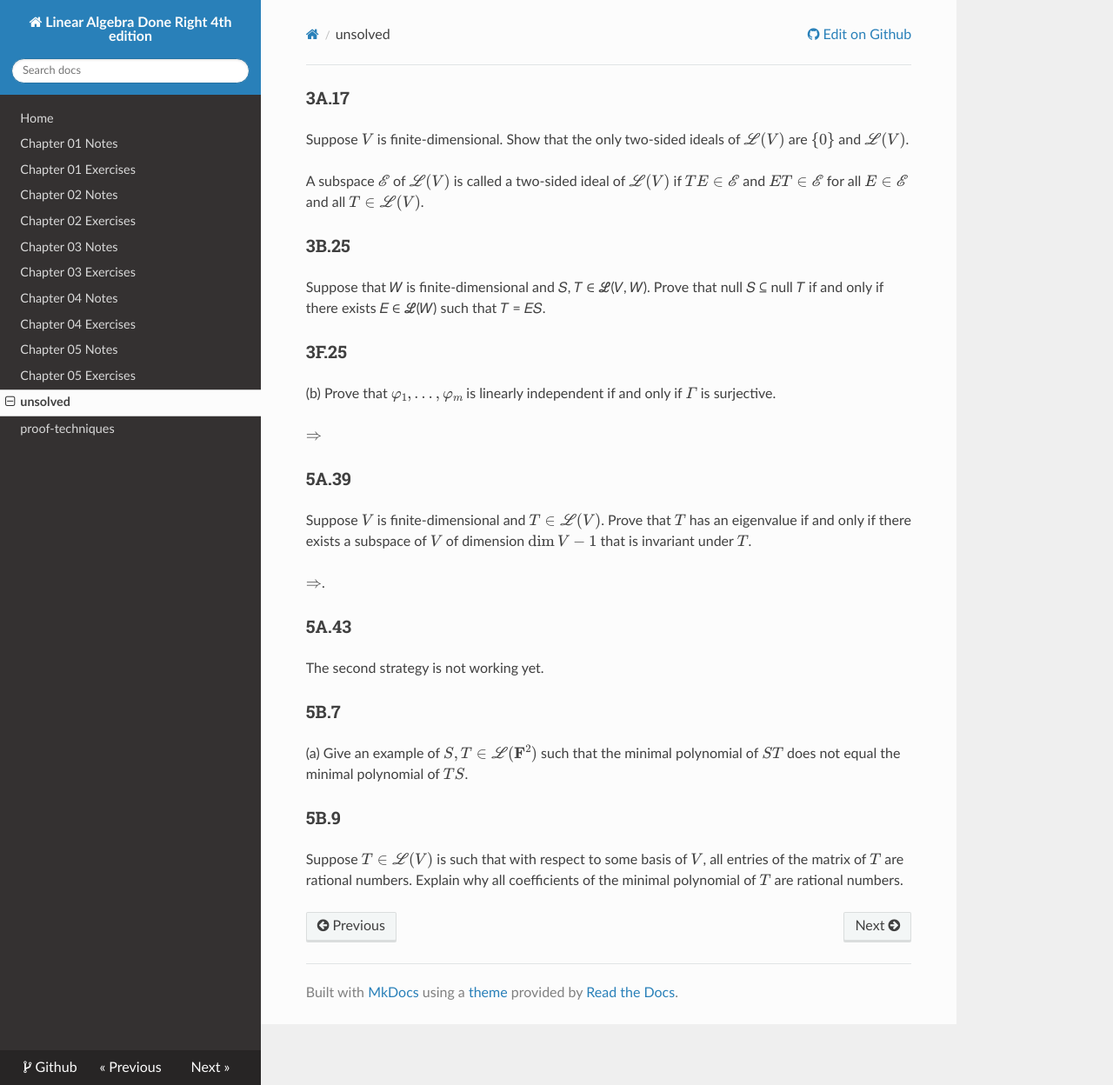
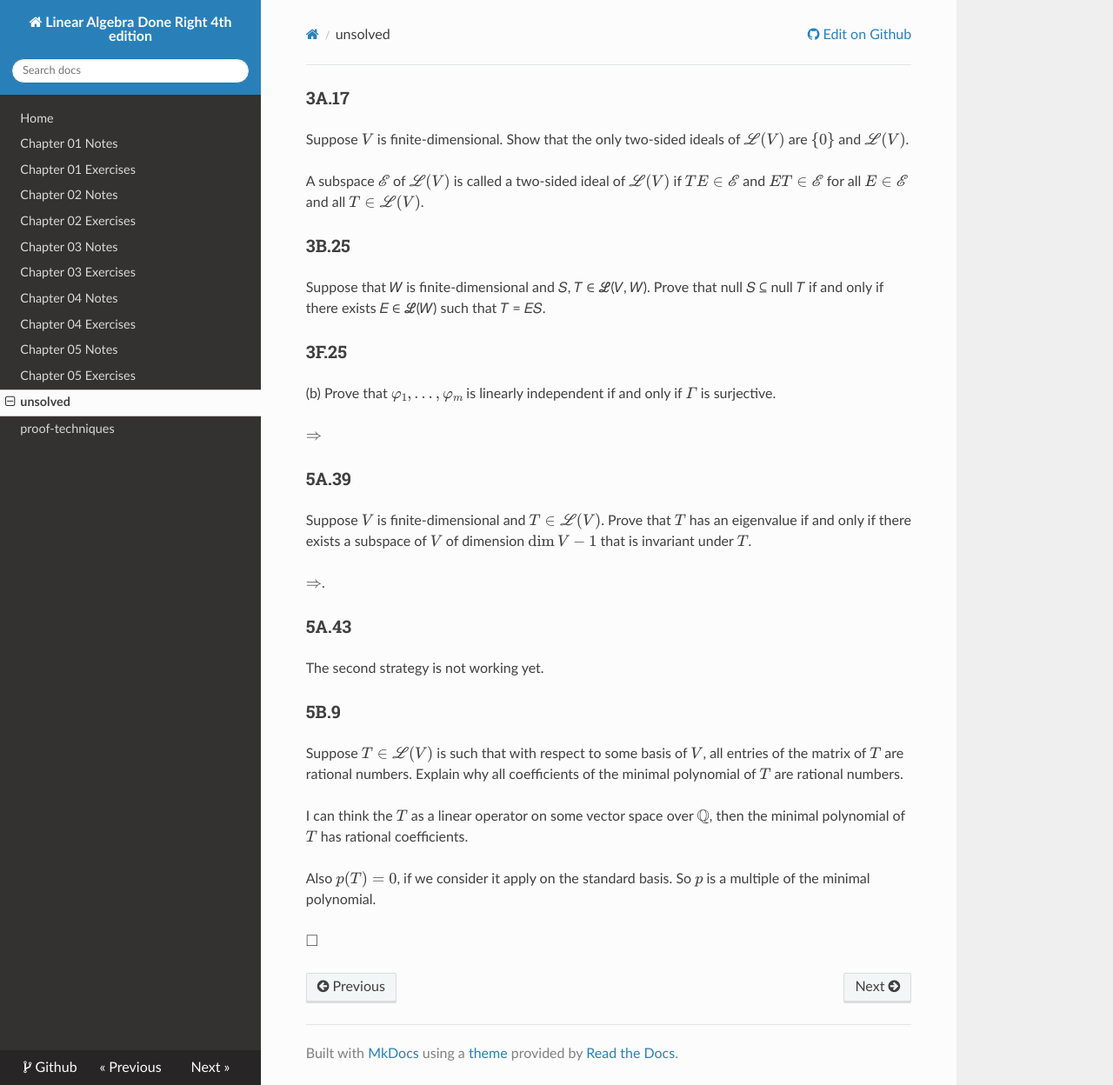
Before and after one commit to eroicaleo/liner-algebra-done-right-4th, an MkDocs documentation site: the page built from docs/unsolved.md, in a window 1280 px wide and 1248 px high. Shown: the whole window at 87% size. Built offline with MkDocs 1.6.1, drawn with Linux system fonts in a browser that asks for light colours; nearby versions of some CDN libraries.

Commit message:
updates ch05ex

```diff
--- a/docs/unsolved.md
+++ b/docs/unsolved.md
@@ -30,12 +30,6 @@ $\Rightarrow$.
 
 The second strategy is not working yet.
 
-### 5B.7
-
-(a) Give an example of $𝑆, 𝑇 ∈ ℒ(𝐅^2)$ such that the minimal
-polynomial of $𝑆𝑇$ does not equal the minimal polynomial of
-$𝑇𝑆$.
-
 ### 5B.9
 
 Suppose $𝑇 ∈ ℒ(𝑉)$ is such that with respect to some basis of
@@ -43,3 +37,12 @@ $𝑉$, all entries
 of the matrix of $𝑇$ are rational numbers. Explain why all
 coefficients of the
 minimal polynomial of $𝑇$ are rational numbers.
+
+I can think the $T$ as a linear operator on some vector space
+over $\mathbb{Q}$, then the minimal polynomial of $T$ has
+rational coefficients.
+
+Also $p(T) = 0$, if we consider it apply on the standard basis.
+So $p$ is a multiple of the minimal polynomial.
+
+$\square$
```
Also changed, not shown: docs/ch05ex.md (+16 -0 lines).
